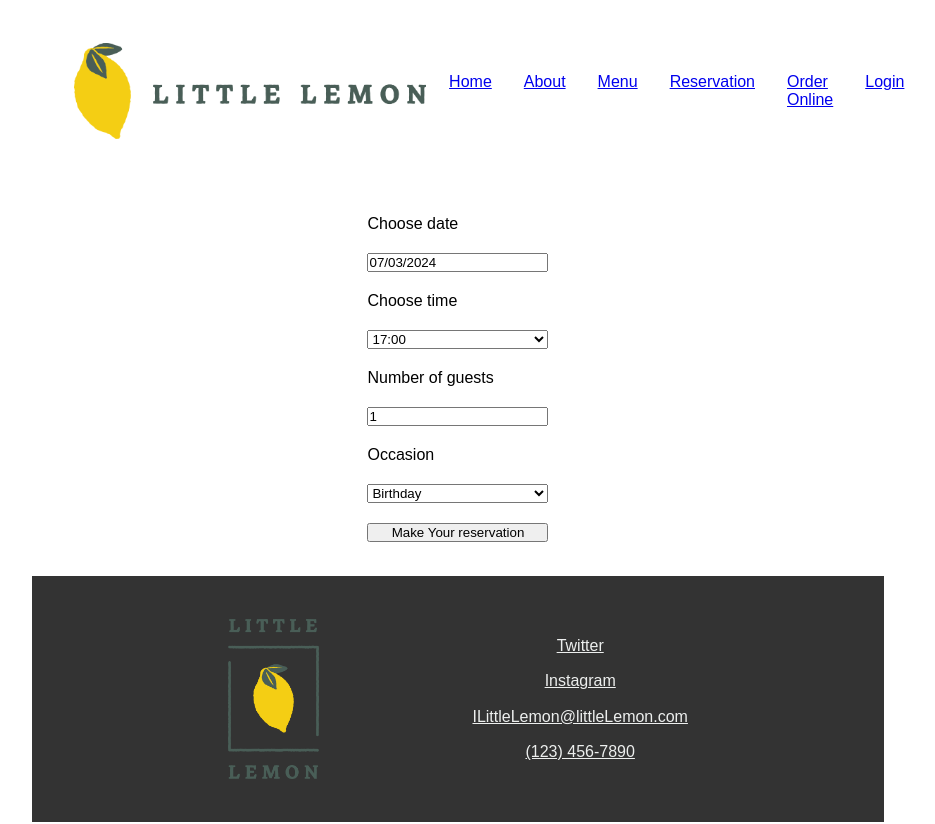
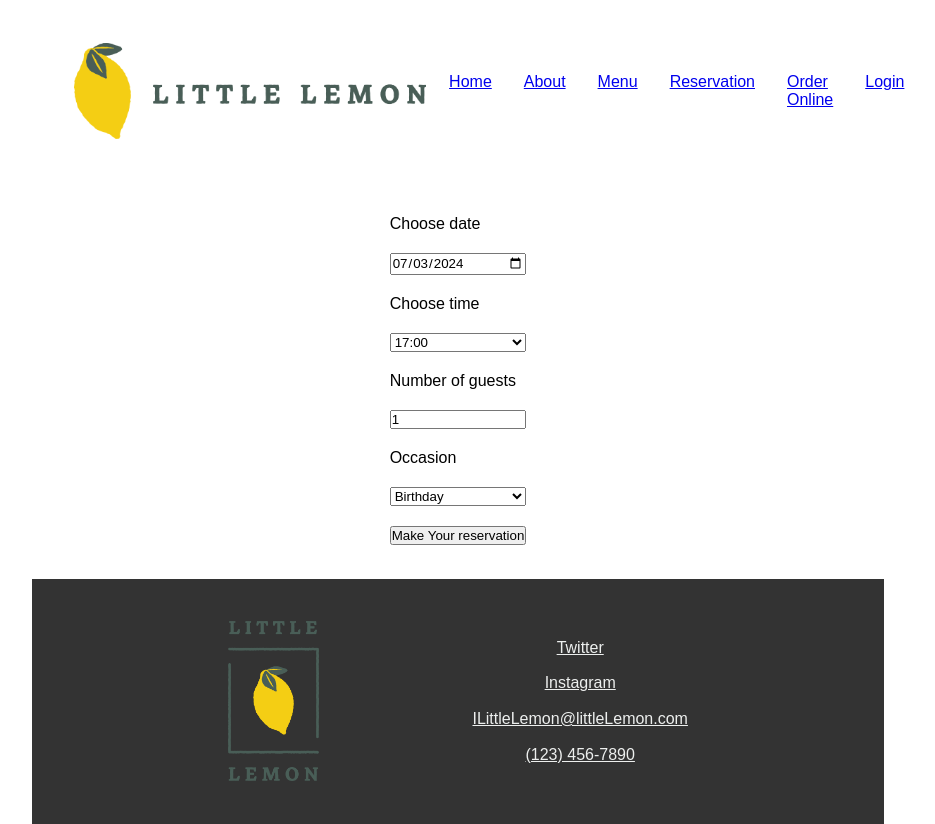
Before and after one commit to ksio2123/little_lemon_frontend, a React (Create React App) app in the folder little_lemon/: page /booking in a window 1280 px wide. Shown: the whole page, without its empty margins (182-1117 px from the left). Built offline with nearby package versions, Linux system fonts and the light colour scheme.

Commit message:
Adding test for new API calls

```diff
--- a/little_lemon/src/BookingForm.js
+++ b/little_lemon/src/BookingForm.js
@@ -20,7 +20,13 @@ function BookingForm({availableTimes, updateTimes, submitForm}) {
         <div style={{width: '100%', display: 'flex', justifyContent:'center', padding: '4%'}}>
         <form style={{display: 'grid', maxWidth: '200px', gap: '20px'}} onSubmit={handleSubmit}>
             <label htmlFor="res-date">Choose date</label>
-            <DatePicker id="res-date" onChange={(date) => updateTimes(date)} selected={date} />
+            {/* <DatePicker id="res-date" onChange={(date) => updateTimes(date)} selected={date} /> */}
+            <input type="date"
+                id="res-date"
+                value={date.toISOString().split('T')[0]}
+                onChange={(e) => {
+                    updateTimes((new Date(e.target.value)))}
+                } />
             <label htmlFor="res-time">Choose time</label>
             <select id="res-time" value={time} onChange={(e) => setTime(e.target.value)}>
                 {availableTimes.times.map((time) => {
```
Also changed, not shown: 1 other file (tests, documents, lock files or other folders).
